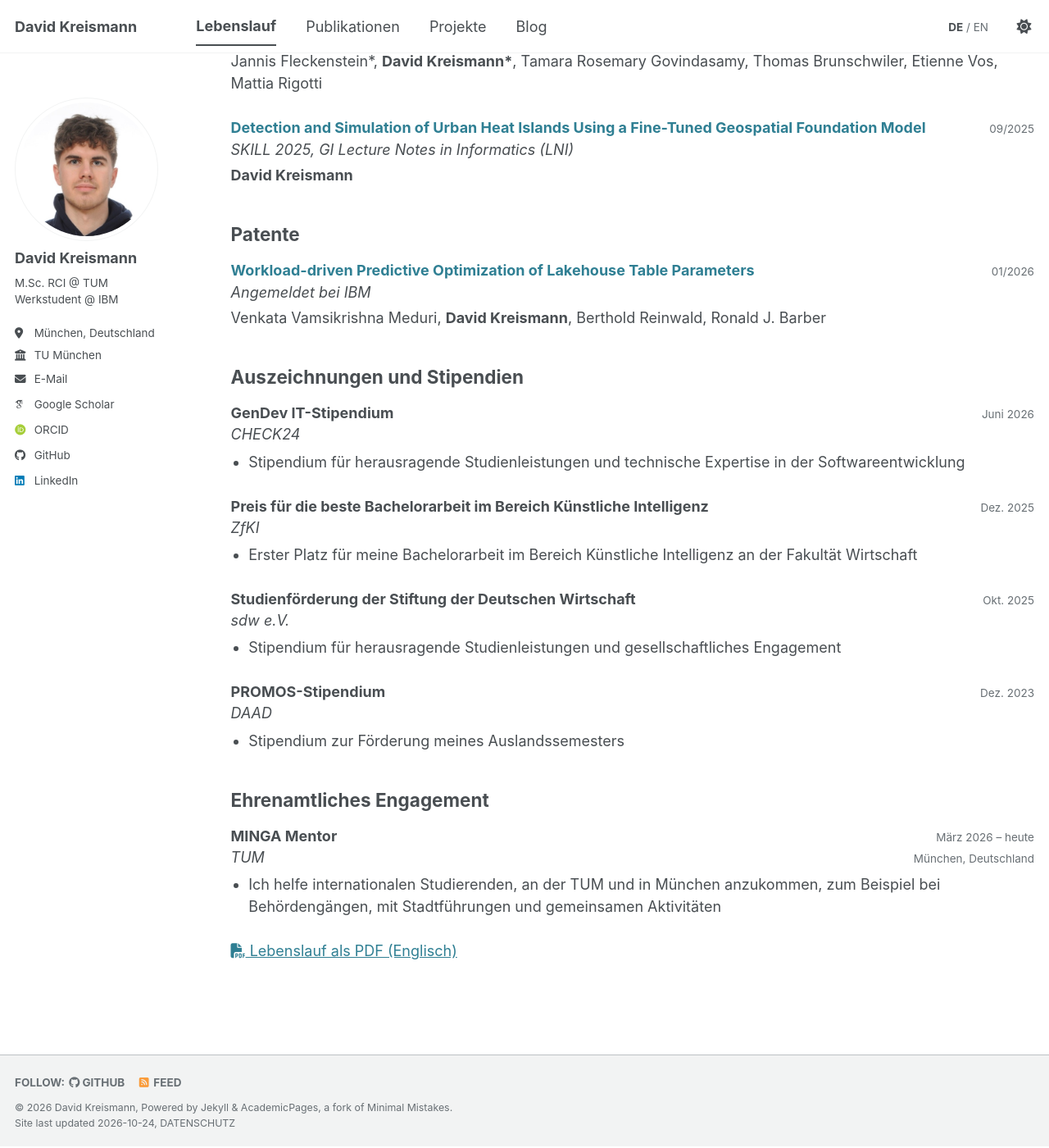
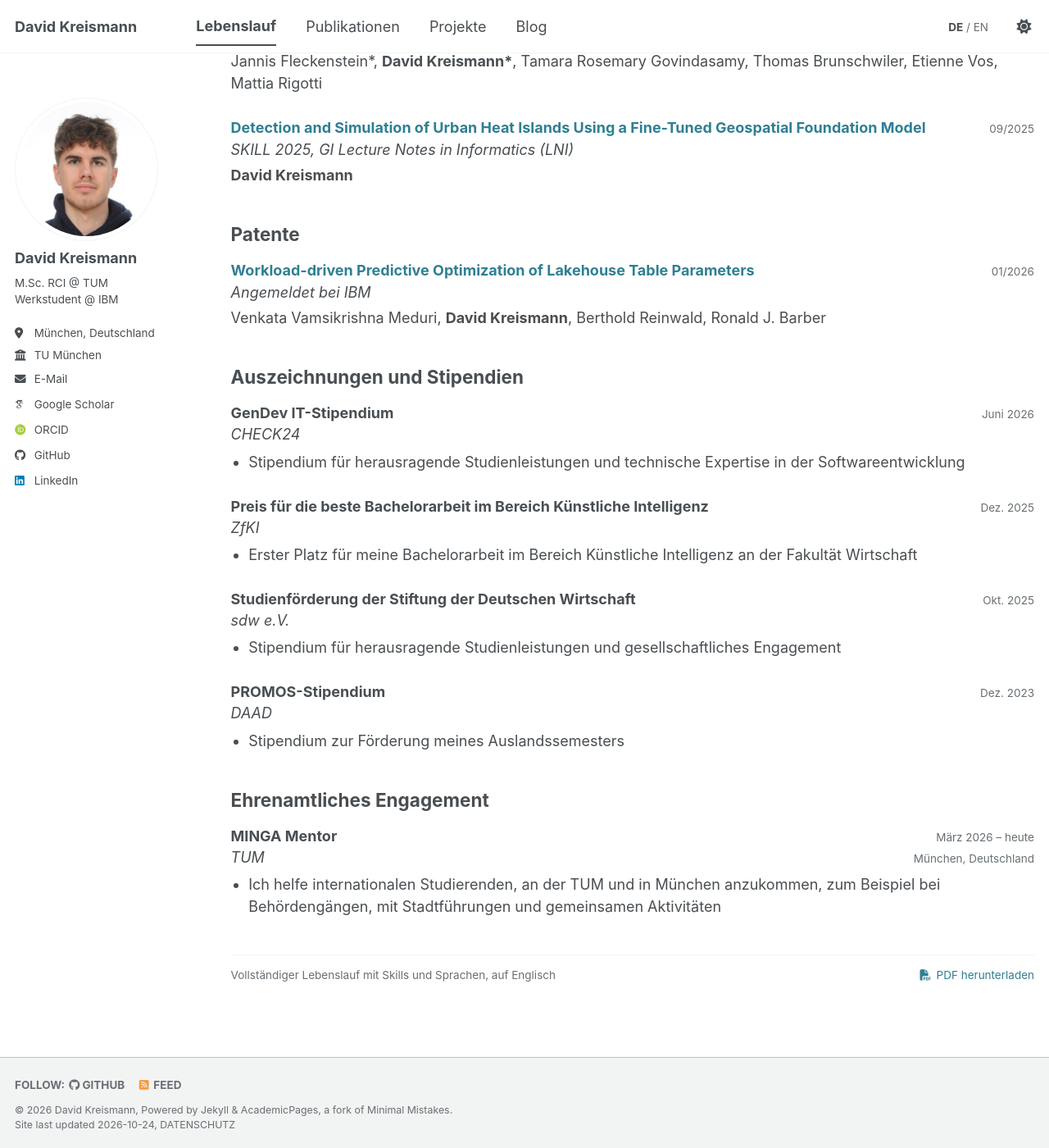
Before and after one commit to davidkreismann/davidkreismann.github.io, a Jekyll site: the page built from _pages/de/cv.md, in a window 1280 px wide and 1400 px high, scrolled down 2382 px. Shown: the whole window at 82% size. Built offline with Jekyll 4.4.1, drawn with Linux system fonts in a browser that asks for light colours; some web fonts are replaced.

Commit message:
Show CV PDF download as a footer row

```diff
--- a/_pages/de/cv.md
+++ b/_pages/de/cv.md
@@ -58,4 +58,7 @@ translation: /cv/
   <h2>Ehrenamtliches Engagement</h2>
   {% for entry in site.data.cv_de.activities %}{% include cv-entry.html entry=entry %}{% endfor %}
 </div>
-<p class="cv-download"><a href="{{ base_path }}/files/David_Kreismann_CV.pdf"><i class="fas fa-file-pdf" aria-hidden="true"></i> Lebenslauf als PDF (Englisch)</a></p>
+<div class="project-card__footer project-meta cv-download">
+  <span class="project-card__stack">Vollständiger Lebenslauf mit Skills und Sprachen, auf Englisch</span>
+  <a class="project-card__link" href="{{ base_path }}/files/David_Kreismann_CV.pdf"><i class="fas fa-file-pdf" aria-hidden="true"></i> PDF herunterladen</a>
+</div>
--- a/_sass/layout/_cv.scss
+++ b/_sass/layout/_cv.scss
@@ -9,6 +9,10 @@ $role-gap    : 1em;
 
 .cv-download {
   margin-top: -1em;
+}
+
+.project-card__link i {
+  margin-right: 0.2em;
 }
 
 .cv-section {
```
Also changed, not shown: _pages/cv.md (+4 -1 lines).
